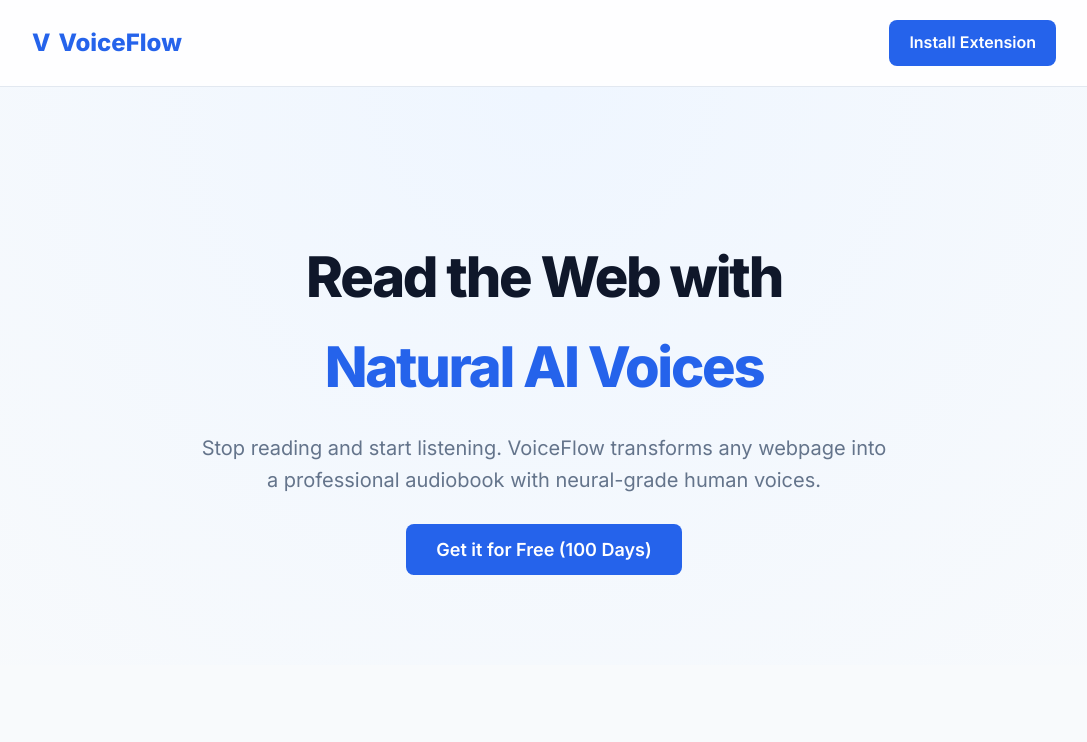
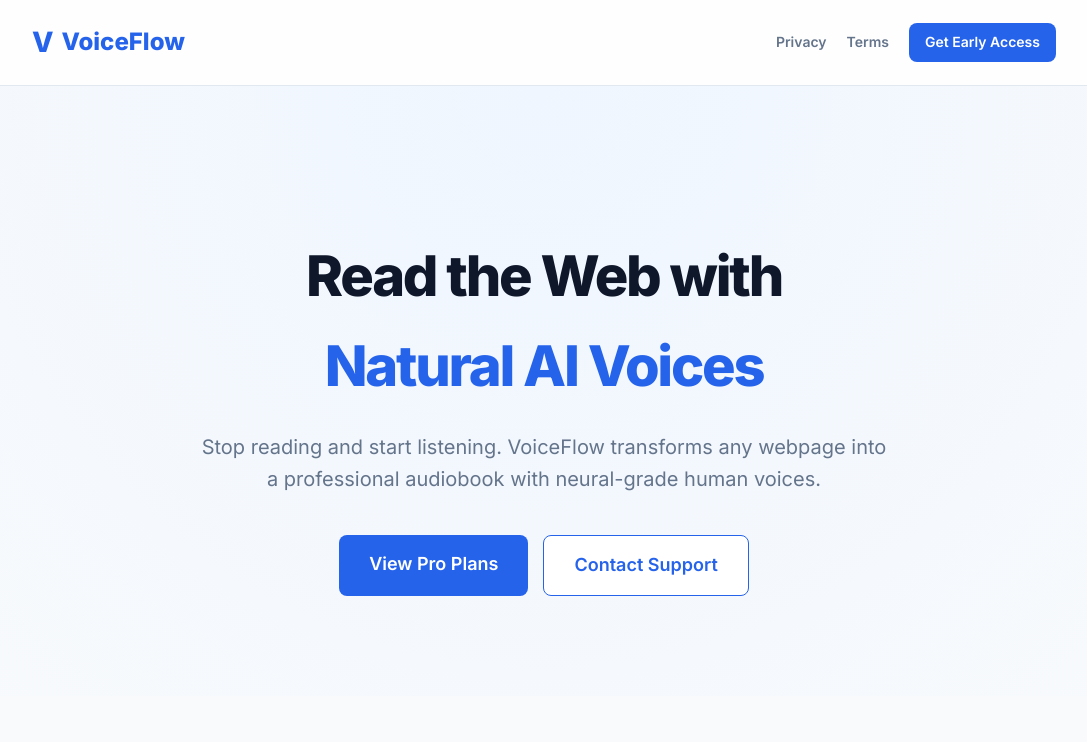
Before and after one commit to naimurrahman04/voiceflow-site, a plain HTML site: page index.html in a window 1280 px wide. Shown: the top 742 px of the page, without its empty margins (96-1183 px from the left). Drawn offline with Linux system fonts and the light colour scheme.

Commit message:
Clean up landing page for Creem.io compliance

```diff
--- a/index.html
+++ b/index.html
@@ -44,16 +44,19 @@
             align-items: center;
             gap: 8px;
         }
-        .btn-download {
-            background: var(--primary);
-            color: white;
-            padding: 10px 20px;
-            border-radius: 8px;
+        .nav-links {
+            display: flex;
+            gap: 20px;
+            align-items: center;
+        }
+        .nav-link {
             text-decoration: none;
+            color: var(--text-muted);
+            font-size: 14px;
             font-weight: 600;
             transition: 0.3s;
         }
-        .btn-download:hover { background: var(--primary-dark); }
+        .nav-link:hover { color: var(--primary); }
 
         .hero {
             text-align: center;
@@ -73,6 +76,24 @@
             max-width: 700px;
             margin: 0 auto 40px;
         }
+        .cta-container {
+            display: flex;
+            justify-content: center;
+            gap: 15px;
+        }
+        .btn-primary {
+            background: var(--primary);
+            color: white;
+            padding: 15px 30px;
+            border-radius: 8px;
+            text-decoration: none;
+            font-weight: 600;
+            font-size: 18px;
+            transition: 0.3s;
+            border: none;
+            cursor: pointer;
+        }
+        .btn-primary:hover { background: var(--primary-dark); }
 
         .features {
             display: grid;
@@ -136,14 +157,21 @@
 </head>
 <body>
     <nav>
-        <div class="logo"><span>V</span> VoiceFlow</div>
-        <a href="#" class="btn-download">Install Extension</a>
+        <div class="logo"><span style="color: var(--primary); font-size: 28px;">V</span> VoiceFlow</div>
+        <div class="nav-links">
+            <a href="https://naimurrahman04.github.io/voiceflow-site/privacy.html" class="nav-link">Privacy</a>
+            <a href="https://naimurrahman04.github.io/voiceflow-site/terms.html" class="nav-link">Terms</a>
+            <a href="#" class="btn-primary" style="padding: 8px 16px; font-size: 14px;">Get Early Access</a>
+        </div>
     </nav>
 
     <section class="hero">
         <h1>Read the Web with <br><span style="color: var(--primary);">Natural AI Voices</span></h1>
         <p>Stop reading and start listening. VoiceFlow transforms any webpage into a professional audiobook with neural-grade human voices.</p>
-        <a href="#" class="btn-download" style="padding: 15px 30px; font-size: 18px;">Get it for Free (100 Days)</a>
+        <div class="cta-container">
+            <a href="#pricing" class="btn-primary">View Pro Plans</a>
+            <a href="mailto:naimurrahman04@gmail.com" class="btn-primary" style="background: white; color: var(--primary); border: 1px solid var(--primary);">Contact Support</a>
+        </div>
     </section>
 
     <section class="features">
@@ -161,13 +189,13 @@
         </div>
     </section>
 
-    <section class="pricing">
+    <section class="pricing" id="pricing">
         <h2>Simple Pricing</h2>
         <div class="price-card">
             <h3>Pro Plan</h3>
             <div class="price-tag">$2 <span>/ month</span></div>
             <p>Unlimited Neural Voices<br>Lifetime Word Tracking<br>Premium Support</p>
-            <a href="#" class="btn-download" style="display: block; margin-top: 20px;">Upgrade Now</a>
+            <a href="mailto:naimurrahman04@gmail.com?subject=VoiceFlow Pro Access" class="btn-primary" style="display: block; margin-top: 20px;">Request Access</a>
         </div>
     </section>
 
```
